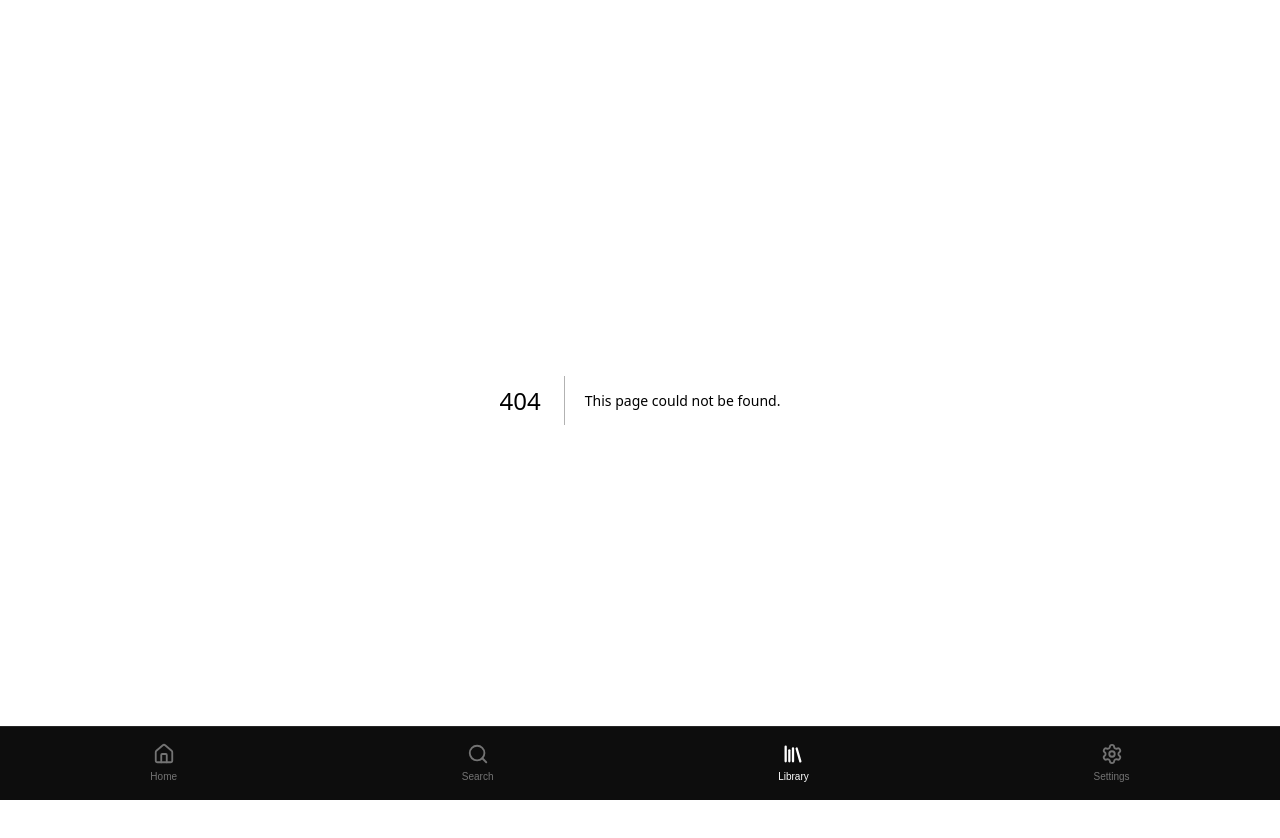
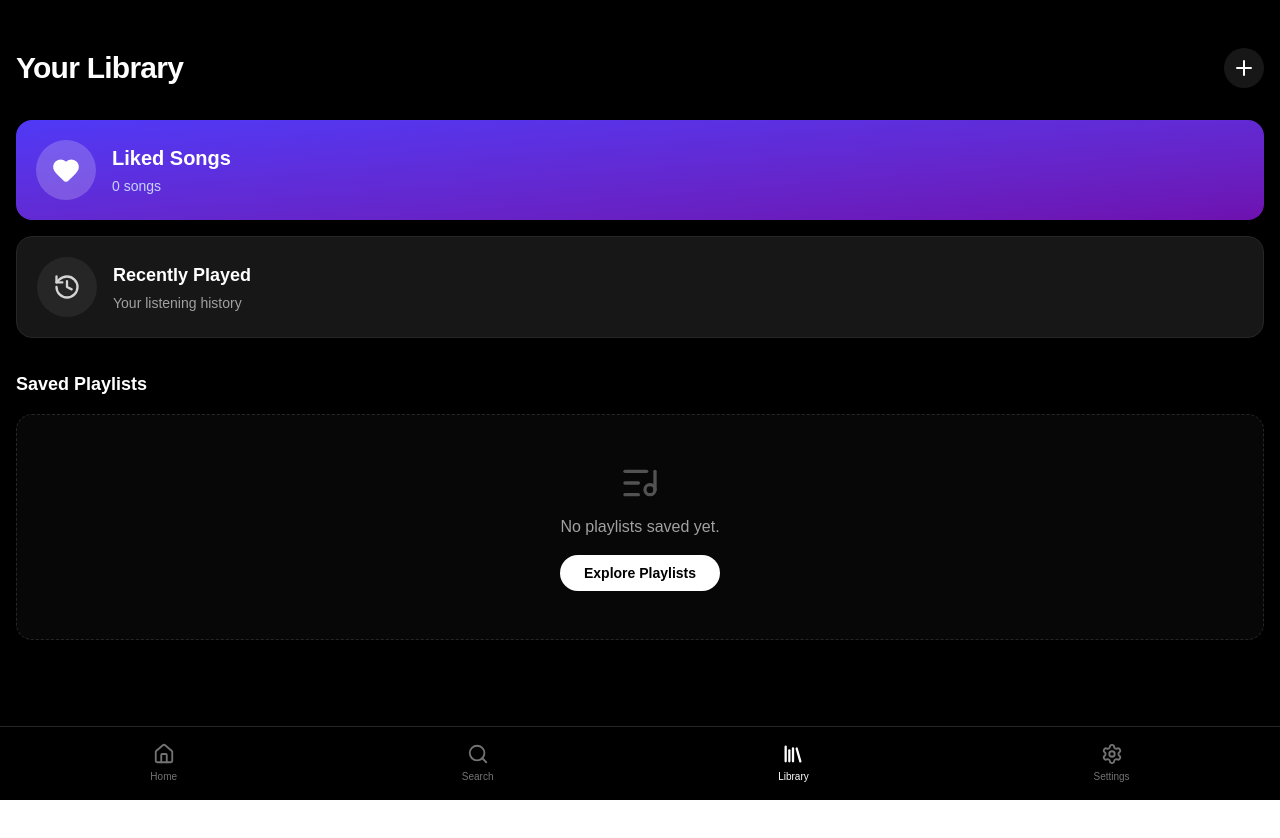
Before and after one commit to Ayush8481Lab/musicayush, a Next.js app: page /library in a window 1280 px wide. Before the commit this address had no page. Shown: the top 838 px of the page. Built offline with nearby package versions, Linux system fonts and the light colour scheme.

Commit message:
Create page.tsx

```diff
--- /dev/null
+++ b/app/library/page.tsx
@@ -0,0 +1,51 @@
+"use client";
+import { Heart, Plus, History, ListMusic } from "lucide-react";
+
+export default function LibraryPage() {
+  return (
+    <main className="min-h-screen pt-12 pb-24 px-4 bg-black">
+      <div className="flex items-center justify-between mb-8">
+        <h1 className="text-3xl font-extrabold tracking-tight text-white">Your Library</h1>
+        <button className="p-2 bg-neutral-900 rounded-full text-white">
+          <Plus size={24} />
+        </button>
+      </div>
+
+      <div className="grid gap-4">
+        {/* Liked Songs Tile */}
+        <div className="bg-gradient-to-br from-indigo-600 to-purple-800 p-5 rounded-2xl flex items-center gap-4 shadow-lg cursor-pointer active:scale-95 transition-transform">
+          <div className="bg-white/20 p-4 rounded-full backdrop-blur-md">
+            <Heart fill="white" size={28} className="text-white" />
+          </div>
+          <div>
+            <h2 className="text-xl font-bold text-white">Liked Songs</h2>
+            <p className="text-sm text-indigo-200 mt-1">0 songs</p>
+          </div>
+        </div>
+
+        {/* Recently Played Tile */}
+        <div className="bg-neutral-900 border border-neutral-800 p-5 rounded-2xl flex items-center gap-4 shadow-lg cursor-pointer hover:bg-neutral-800 transition-colors active:scale-95">
+          <div className="bg-neutral-800 p-4 rounded-full">
+            <History size={28} className="text-neutral-300" />
+          </div>
+          <div>
+            <h2 className="text-lg font-bold text-white">Recently Played</h2>
+            <p className="text-sm text-neutral-400 mt-1">Your listening history</p>
+          </div>
+        </div>
+
+        {/* Saved Playlists Placeholder */}
+        <div className="mt-4">
+          <h3 className="text-lg font-bold text-white mb-4">Saved Playlists</h3>
+          <div className="flex flex-col items-center justify-center py-12 px-4 border border-dashed border-neutral-800 rounded-2xl bg-neutral-900/30">
+            <ListMusic size={40} className="text-neutral-600 mb-3" />
+            <p className="text-neutral-400 font-medium">No playlists saved yet.</p>
+            <button className="mt-4 px-6 py-2 bg-white text-black text-sm font-bold rounded-full active:scale-95 transition-transform">
+              Explore Playlists
+            </button>
+          </div>
+        </div>
+      </div>
+    </main>
+  );
+}
```
